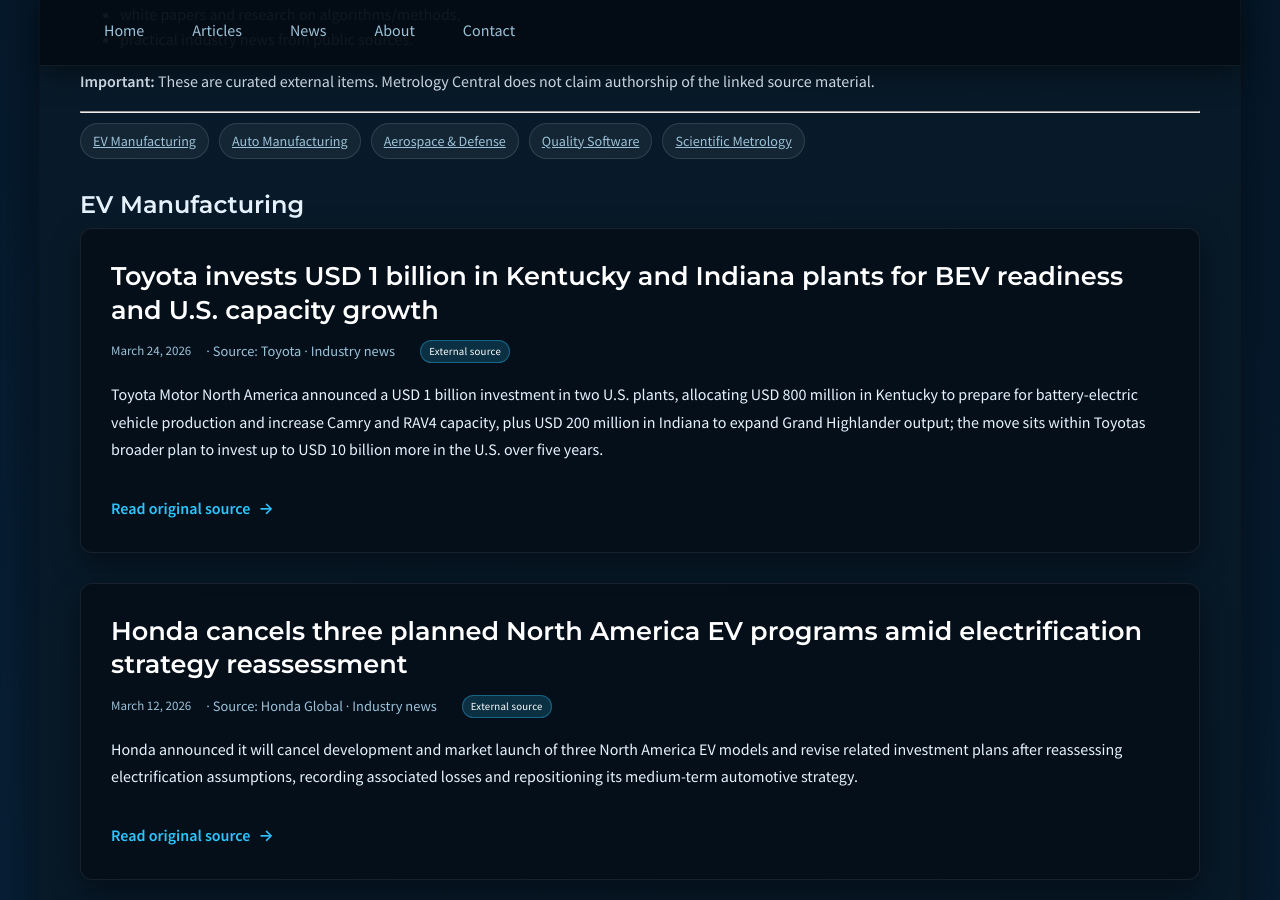
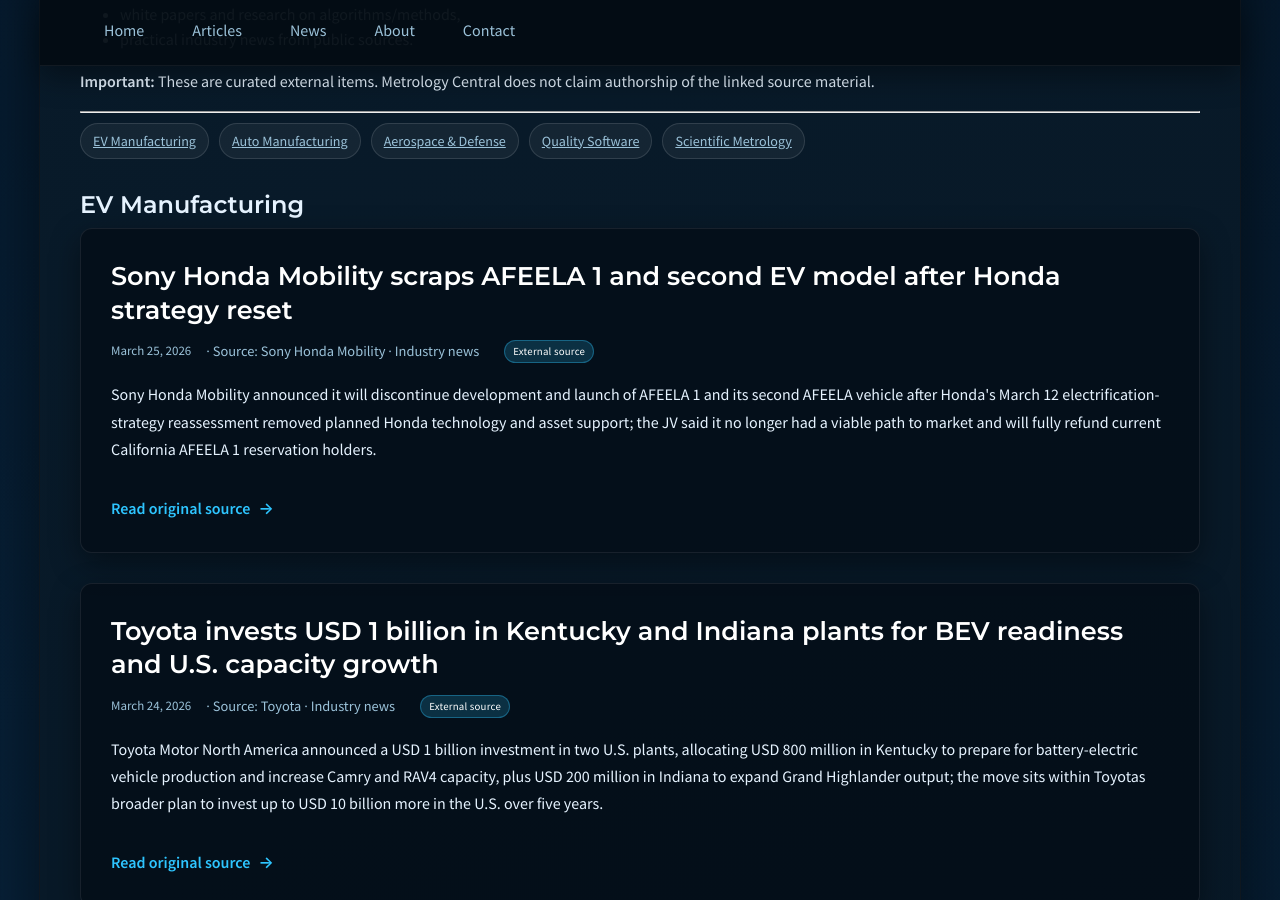
Before and after one commit to JohnForeman/MetrologyCentral, a Jekyll site: the page built from news.md, in a window 1280 px wide and 900 px high, scrolled down 480 px. Built offline with Jekyll 4.4.1, drawn with Linux system fonts in a browser that asks for light colours.

Commit message:
news: add Sony Honda Mobility AFEELA cancellation update

```diff
--- a/_data/news.yml
+++ b/_data/news.yml
@@ -1,4 +1,11 @@
 ---
+- date: '2026-03-25'
+  title: Sony Honda Mobility scraps AFEELA 1 and second EV model after Honda strategy reset
+  source: Sony Honda Mobility
+  sector: ev_manufacturing
+  kind: industry_news
+  summary: Sony Honda Mobility announced it will discontinue development and launch of AFEELA 1 and its second AFEELA vehicle after Honda's March 12 electrification-strategy reassessment removed planned Honda technology and asset support; the JV said it no longer had a viable path to market and will fully refund current California AFEELA 1 reservation holders.
+  url: https://www.shm-afeela.com/en/news/2026-03-25/
 - date: '2026-03-24'
   title: GM invests USD 4 billion in U.S. plants to lift domestic vehicle output above
     2 million units per year
```
